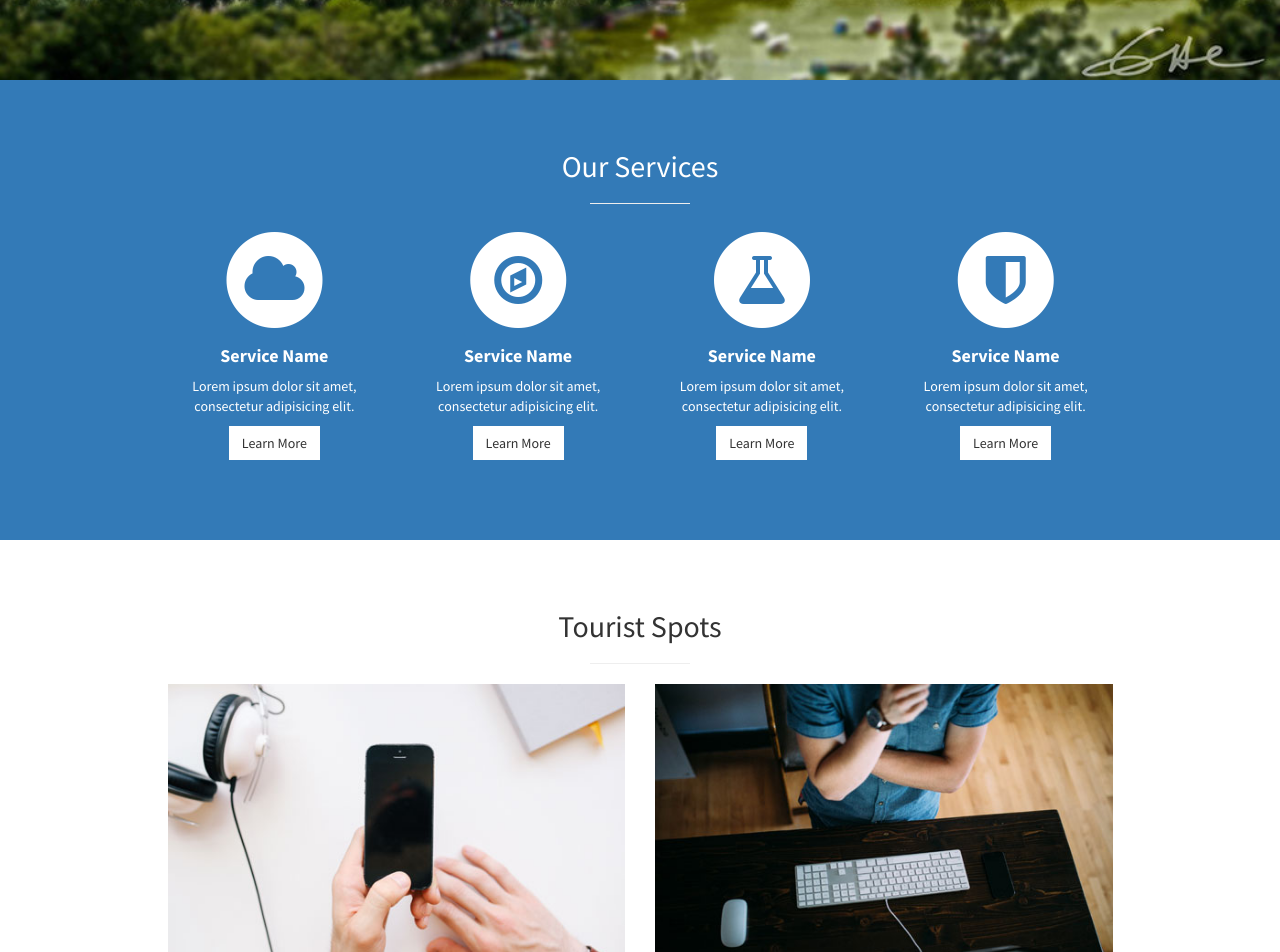
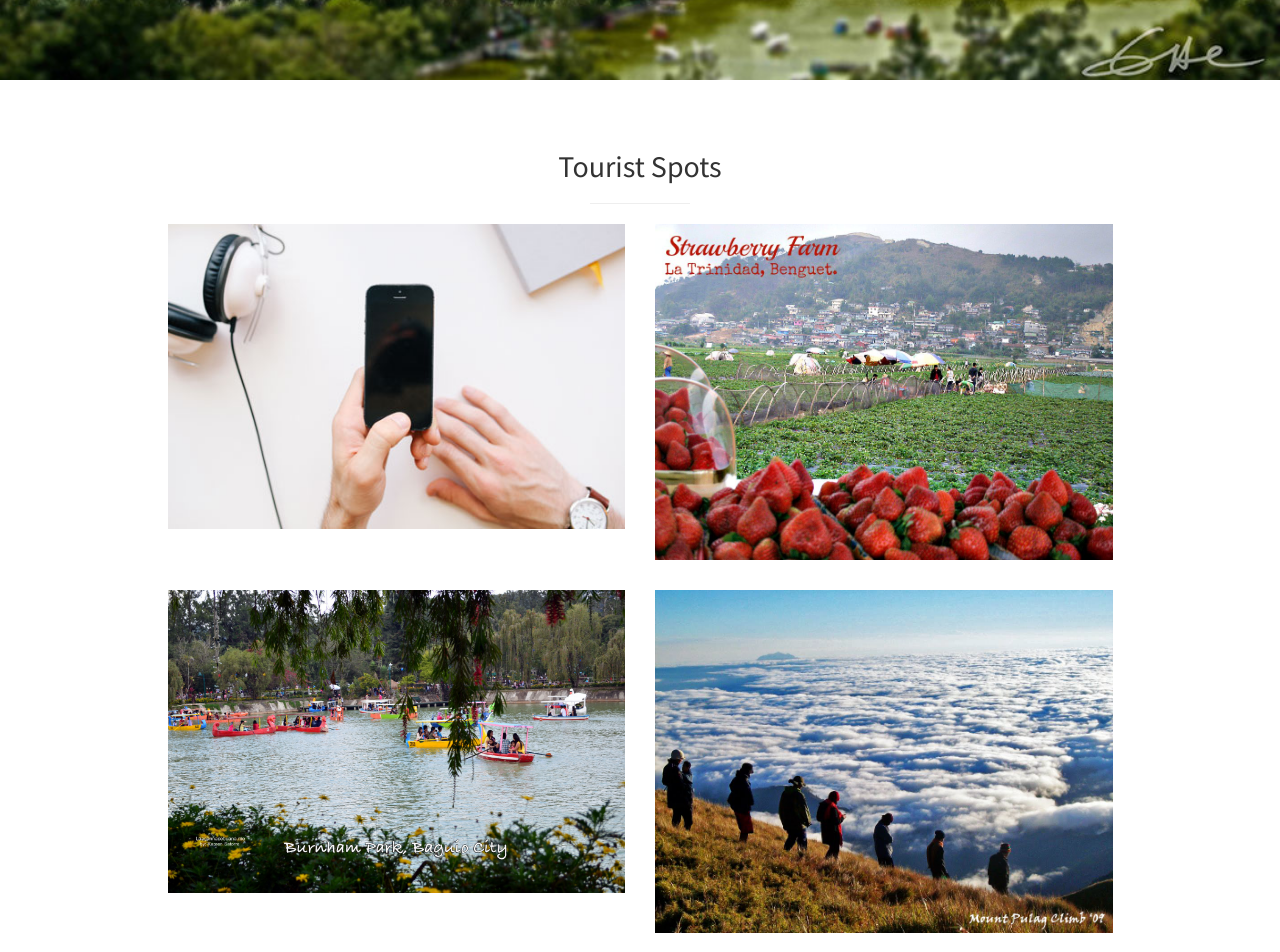
Before and after one commit to nelvingayo/Baguio, a plain HTML site: page index.html in a window 1280 px wide. Shown: the part 720-1672 px from the top of the page. Drawn offline with Linux system fonts and the light colour scheme.

Commit message:
Update index.html

```diff
--- a/index.html
+++ b/index.html
@@ -61,82 +61,11 @@
     <!-- Header -->
     <header id="top" class="header">
         <div class="text-vertical-center">
-            <h1 style="font-color: black;">Baguio City</h1>
+            <h1 style="font-color: white;">Benguet</h1>
             <br>
             <a href="#about" class="btn btn-dark btn-lg">Find Out More</a>
         </div>
     </header>
-
-    <!-- Services -->
-    <!-- The circle icons use Font Awesome's stacked icon classes. For more information, visit http://fontawesome.io/examples/ -->
-    <section id="services" class="services bg-primary">
-        <div class="container">
-            <div class="row text-center">
-                <div class="col-lg-10 col-lg-offset-1">
-                    <h2>Our Services</h2>
-                    <hr class="small">
-                    <div class="row">
-                        <div class="col-md-3 col-sm-6">
-                            <div class="service-item">
-                                <span class="fa-stack fa-4x">
-                                <i class="fa fa-circle fa-stack-2x"></i>
-                                <i class="fa fa-cloud fa-stack-1x text-primary"></i>
-                            </span>
-                                <h4>
-                                    <strong>Service Name</strong>
-                                </h4>
-                                <p>Lorem ipsum dolor sit amet, consectetur adipisicing elit.</p>
-                                <a href="#" class="btn btn-light">Learn More</a>
-                            </div>
-                        </div>
-                        <div class="col-md-3 col-sm-6">
-                            <div class="service-item">
-                                <span class="fa-stack fa-4x">
-                                <i class="fa fa-circle fa-stack-2x"></i>
-                                <i class="fa fa-compass fa-stack-1x text-primary"></i>
-                            </span>
-                                <h4>
-                                    <strong>Service Name</strong>
-                                </h4>
-                                <p>Lorem ipsum dolor sit amet, consectetur adipisicing elit.</p>
-                                <a href="#" class="btn btn-light">Learn More</a>
-                            </div>
-                        </div>
-                        <div class="col-md-3 col-sm-6">
-                            <div class="service-item">
-                                <span class="fa-stack fa-4x">
-                                <i class="fa fa-circle fa-stack-2x"></i>
-                                <i class="fa fa-flask fa-stack-1x text-primary"></i>
-                            </span>
-                                <h4>
-                                    <strong>Service Name</strong>
-                                </h4>
-                                <p>Lorem ipsum dolor sit amet, consectetur adipisicing elit.</p>
-                                <a href="#" class="btn btn-light">Learn More</a>
-                            </div>
-                        </div>
-                        <div class="col-md-3 col-sm-6">
-                            <div class="service-item">
-                                <span class="fa-stack fa-4x">
-                                <i class="fa fa-circle fa-stack-2x"></i>
-                                <i class="fa fa-shield fa-stack-1x text-primary"></i>
-                            </span>
-                                <h4>
-                                    <strong>Service Name</strong>
-                                </h4>
-                                <p>Lorem ipsum dolor sit amet, consectetur adipisicing elit.</p>
-                                <a href="#" class="btn btn-light">Learn More</a>
-                            </div>
-                        </div>
-                    </div>
-                    <!-- /.row (nested) -->
-                </div>
-                <!-- /.col-lg-10 -->
-            </div>
-            <!-- /.row -->
-        </div>
-        <!-- /.container -->
-    </section>
 
     <!-- Portfolio -->
     <section id="portfolio" class="portfolio">
@@ -156,21 +85,70 @@
                         <div class="col-md-6">
                             <div class="portfolio-item">
                                 <a href="#">
-                                    <img class="img-portfolio img-responsive" src="img/portfolio-2.jpg">
+                                    <img class="img-portfolio img-responsive" src="Strawberry Farm.jpg">
                                 </a>
                             </div>
                         </div>
                         <div class="col-md-6">
                             <div class="portfolio-item">
                                 <a href="#">
-                                    <img class="img-portfolio img-responsive" src="img/portfolio-3.jpg">
+                                    <img class="img-portfolio img-responsive" src="Burnham Park.jpg">
                                 </a>
                             </div>
                         </div>
                         <div class="col-md-6">
                             <div class="portfolio-item">
                                 <a href="#">
-                                    <img class="img-portfolio img-responsive" src="img/portfolio-4.jpg">
+                                    <img class="img-portfolio img-responsive" src="Mt Pulag.jpg">
+                                </a>
+                            </div>
+                        </div>
+                        <div class="col-md-6">
+                            <div class="portfolio-item">
+                                <a href="#">
+                                    <img class="img-portfolio img-responsive" src="The Mansion.jpg">
+                                </a>
+                            </div>
+                        </div>
+                        <div class="col-md-6">
+                            <div class="portfolio-item">
+                                <a href="#">
+                                    <img class="img-portfolio img-responsive" src="Mines View Park.jpg">
+                                </a>
+                            </div>
+                        </div>
+                        <div class="col-md-6">
+                            <div class="portfolio-item">
+                                <a href="#">
+                                    <img class="img-portfolio img-responsive" src="Pma.jpg">
+                                </a>
+                            </div>
+                        </div>
+                        <div class="col-md-6">
+                            <div class="portfolio-item">
+                                <a href="#">
+                                    <img class="img-portfolio img-responsive" src="Cathedral.jpg">
+                                </a>
+                            </div>
+                        </div>
+                        <div class="col-md-6">
+                            <div class="portfolio-item">
+                                <a href="#">
+                                    <img class="img-portfolio img-responsive" src="Camp John Hay.jpg">
+                                </a>
+                            </div>
+                        </div>
+                        <div class="col-md-6">
+                            <div class="portfolio-item">
+                                <a href="#">
+                                    <img class="img-portfolio img-responsive" src="Tam-Awan Village.jpg">
+                                </a>
+                            </div>
+                        </div>
+                        <div class="col-md-6">
+                            <div class="portfolio-item">
+                                <a href="#">
+                                    <img class="img-portfolio img-responsive" src="Botanical Garden.jpg">
                                 </a>
                             </div>
                         </div>
```
